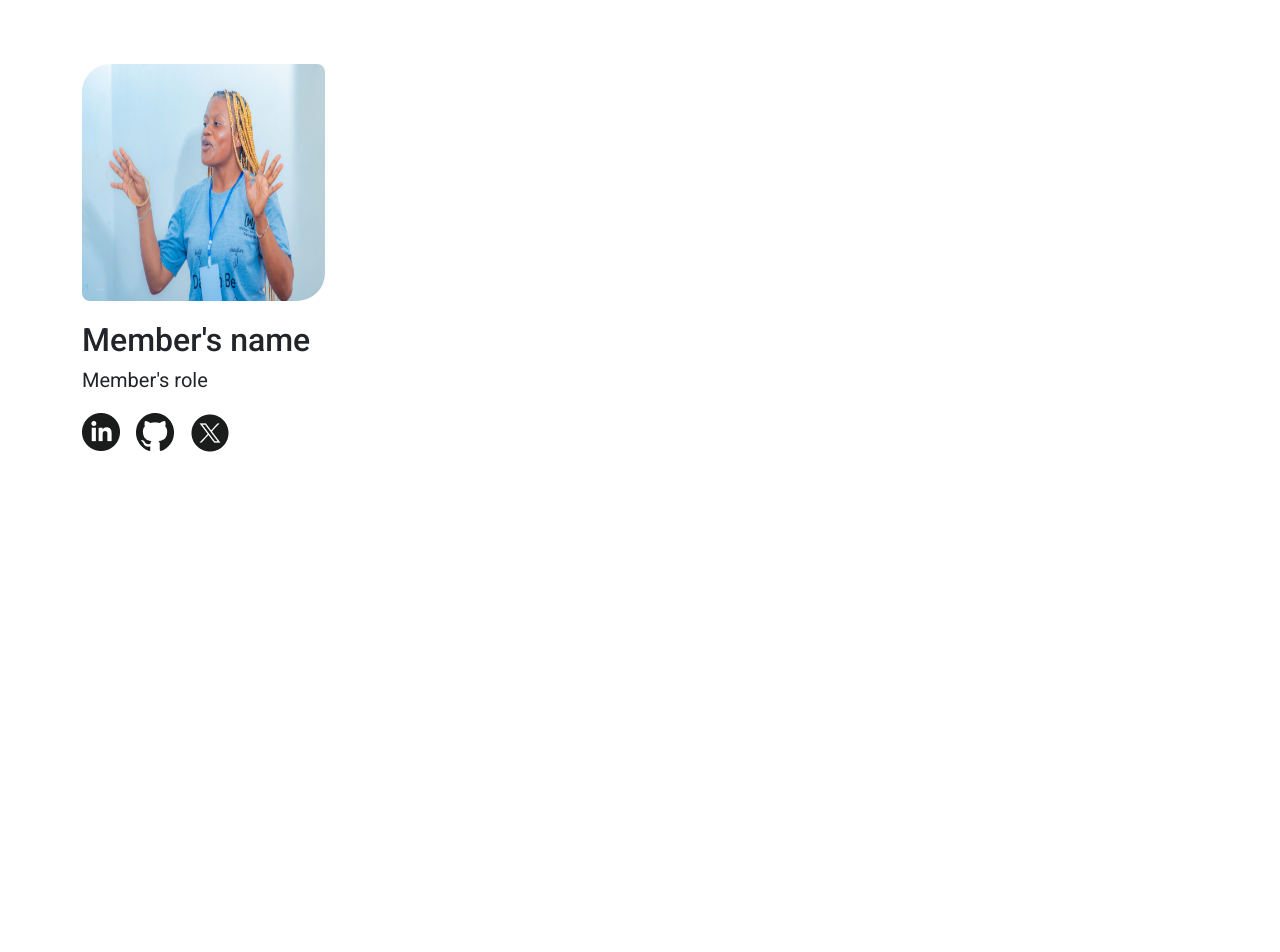
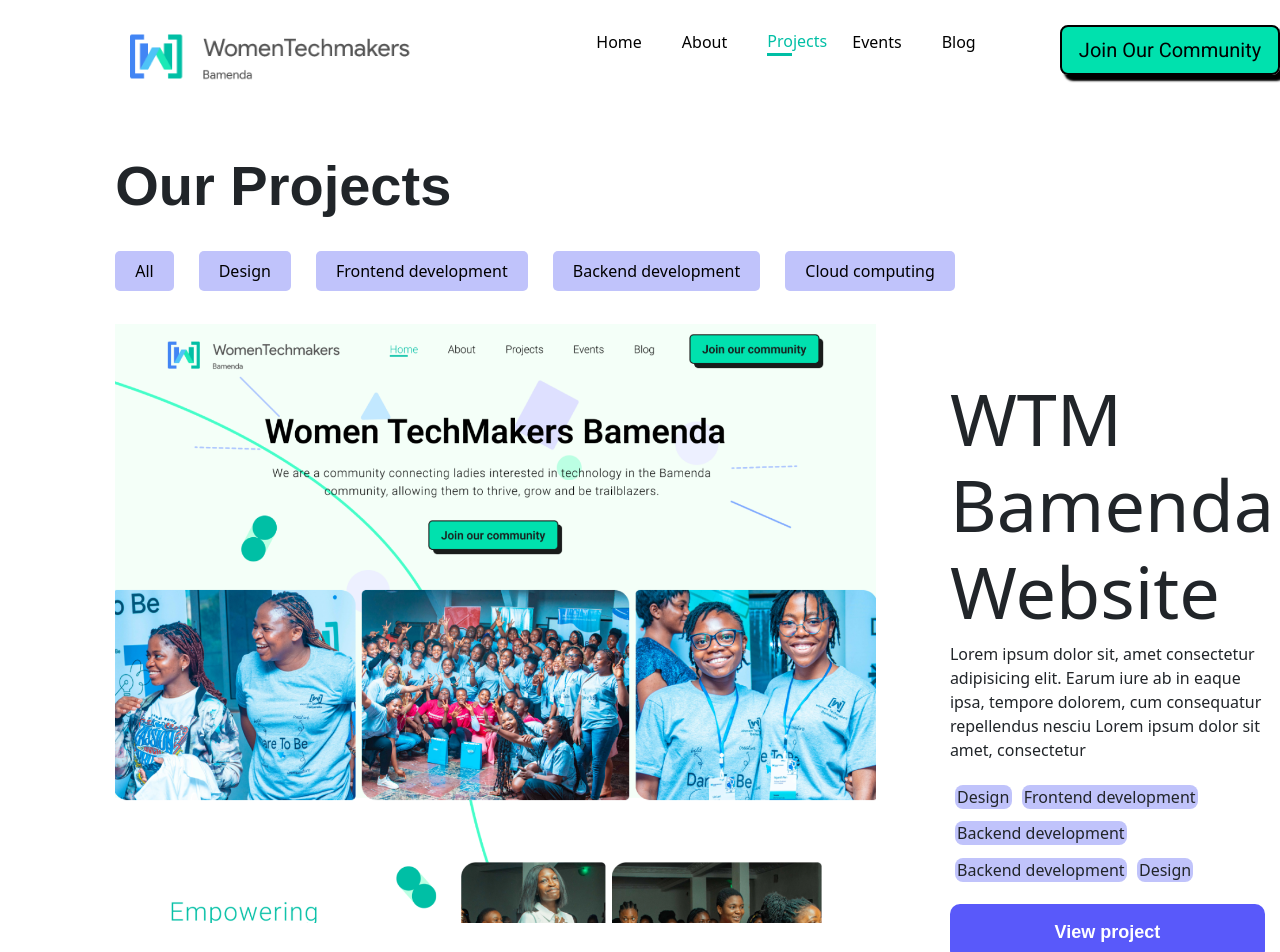
Before and after one commit to WTMBamenda/wtm-bamenda-website-frontend, a React (Create React App) app in the folder wtm-bamenda-website-frontend/: page /projects in a window 1280 px wide. Shown: the top 952 px of the page. Before the commit the page ends 800 px from the top, so only its background shows below. Built offline with nearby package versions, Linux system fonts and the light colour scheme.

Commit message:
Created Projects page

```diff
--- a/wtm-bamenda-website-frontend/src/NavBar/NavBar.jsx
+++ b/wtm-bamenda-website-frontend/src/NavBar/NavBar.jsx
@@ -18,7 +18,7 @@
                     <Link to='/about' className="link">
                     <li >About</li>
                     </Link>
-                   <Link to='/project' className="link" >
+                   <Link to='/projects' className="link" >
                    <li >Projects</li>
                    </Link>
                    <Link to='/events' className="link">
--- a/wtm-bamenda-website-frontend/src/pages/Events.jsx
+++ b/wtm-bamenda-website-frontend/src/pages/Events.jsx
@@ -26,7 +26,7 @@
             <Link to="/about" className="link">
               <li>About</li>
             </Link>
-            <Link to="/project" className="link">
+            <Link to="/projects" className="link">
               <li>Projects</li>
             </Link>
             <Link to="/events" className="link">
--- /dev/null
+++ b/wtm-bamenda-website-frontend/src/pages/Projects.css
@@ -0,0 +1,122 @@
+.projects-page{
+  justify-content: center;
+}
+.page{
+  margin: 5%;
+}
+
+  .nav-logo {
+    width: 350px;
+    height: 100px;
+    margin-left: 130px;
+    object-fit: contain;
+  }
+
+  .nav-bar3 {
+    width: 100%;
+    display: flex;
+    flex-wrap: wrap;
+    align-items: center;
+    justify-content: space-between;
+    background: #ffff;
+    margin-right: 5%;
+  }
+
+  .nav-bar3 ul {
+    display: flex;
+    flex-direction: row;
+    align-items: center;
+    justify-content: center;
+    gap: 40px;
+    list-style: none;
+  }
+
+  ul .nav-events {
+    color: #00bfa5;
+    border-bottom: 3px solid #00bfa5;
+    width: 25px;
+    margin-right: 20px;
+  }
+
+  .link {
+    text-decoration: none;
+    color: black;
+  }
+  ul .nav-projects {
+    color: #00bfa5;
+    border-bottom: 3px solid #00bfa5;
+    width: 25px;
+    margin-right: 20px;
+  }
+  .page{
+    margin: 3% 9%;
+  }
+  .project-container{
+    display: flex;
+    flex-direction: row;
+    width: 100%;
+    margin: 0;
+    padding: 0;
+  }
+  .page-title{
+    margin-top: 5%;
+  }
+  .header{
+    font-weight: 600;
+    font-size: 350%;
+    font-family: sans-serif;
+  }
+  .filter-container{
+    display: flex;
+    flex-direction: row;
+    margin: 3% 0%;
+  }
+  .filter-btn{
+    padding: 1% 3%;
+    border-radius: 0.5rem;
+    background-color: rgb(192, 195, 251);
+  }
+  .wtm-website-image{
+    width: 900px;
+    height: 600px;
+
+  }
+  .detail-container{
+    width: 30%;
+    justify-content: center;
+    align-items: center;
+    margin-top: 5%;
+    margin-left: 7%;
+  }
+  .view-btn{
+    padding:8px 16px;
+    border-radius: 10px;
+    border: none;
+    background-color: rgb(89, 89, 250);
+    width: 100%;
+    height: 10%;
+    font-size: large;
+    font-weight: 650;
+    font-family: sans-serif;
+    color: white;
+  }
+  .view-btn:hover {
+    cursor: pointer;
+    background-color: blue;
+  }
+  .tag-items{
+
+    display: flex;
+    flex-wrap: wrap;
+    margin-bottom: 5%;
+  }
+  .project-tag{
+    padding: 0% 0.7%;
+    background-color: rgb(192, 195, 251);
+    border-radius: 0.5rem;
+    margin: 2% 5px;
+  }
+  .project-name{
+    font-size: 450%;
+    font-weight: 250;
+  }
--- a/wtm-bamenda-website-frontend/src/pages/Projects.jsx
+++ b/wtm-bamenda-website-frontend/src/pages/Projects.jsx
@@ -1,11 +1,105 @@
+import React from "react";
+import JoinButton from "../JoinButton/JoinButton";
+import Logo from "../assets/logos/wtm-logo.png";
+import projectimage1 from '../assets/project/project.png';
+import { Link } from "react-router-dom";
+
+import "./Projects.css";
+import Footer from "../Footer/Footer";
+import { useState } from "react";
+
+const FilterButton = ({ label }) => {
+  const [isActive, setIsActive] = useState(false);
+
+  const handleClick = () => {
+    setIsActive(true);
+  };
+
+  const buttonStyle = {
+    backgroundColor: isActive ? '#4285F4' : 'rgb(192, 195, 251)',
+    color: isActive ? 'white' : 'black',
+    padding: '8px 20px',
+    borderRadius: '5px',
+    border: 'none',
+    cursor: 'pointer',
+    marginRight: '25px',
+  };
+
+  const handleBlur = () => {
+    setIsActive(false);
+  };
+
+  return (
+    <button
+      style={buttonStyle}
+      onClick={handleClick}
+      onBlur={handleBlur}
+      tabIndex={0} // Enables button to receive focus
+    >
+      {label}
+    </button>
+  );
+};
 
 
-function Projects(){
-    <div>
+export default function Projects() {
+  return (
+    <div className="projects-page">
+      <div className="nav-bar3">
+        <img src={Logo} alt="wtm-logo" className="nav-logo" />
+        <nav className="nav-item">
+          <ul>
+            <Link to="/" className="link">
+              <li>Home</li>
+            </Link>
+            <Link to="/about" className="link">
+              <li>About</li>
+            </Link>
+            <Link to="/projects" className="link">
+              <li className="nav-projects">Projects</li>
+            </Link>
+            <Link to="/events" className="link">
+              <li>Events</li>
+            </Link>
+            <Link to="/blog" className="link">
+              <li>Blog</li>
+            </Link>
+          </ul>
+        </nav>
+        <JoinButton />
+      </div>
+        <div className="page">
+          <div className="page-title">
+            <h1 className="header">Our Projects</h1>
+          </div>
+          <div className="filter-container">
+            <FilterButton className="filter-btn" label="All" />
+            <FilterButton className="filter-btn" label="Design" />
+            <FilterButton className="filter-btn" label="Frontend development" />
+            <FilterButton className="filter-btn" label="Backend development" />
+            <FilterButton className="filter-btn" label="Cloud computing" />
+          </div>
+          <div className="project-container">
+            <img src={projectimage1} className="wtm-website-image"/>
+            <div className="detail-container">
+              <h2 className="project-name">WTM Bamenda Website</h2>
+              <p>Lorem ipsum dolor sit, amet consectetur adipisicing elit. Earum
+              iure ab in eaque ipsa, tempore dolorem, cum consequatur
+              repellendus nesciu Lorem ipsum dolor sit amet, consectetur</p>
+              <div className="tag-items">
+                        <p className="project-tag">Design</p>
+                        <p className="project-tag">Frontend development</p>
+                        <p className="project-tag">Backend development</p>
+                        <p className="project-tag">Backend development</p>
+                        <p className="project-tag">Design</p>
+              </div>
+              <button className="view-btn">View project</button>
+            </div>
+          </div>
+        </div>
 
+      <Footer />
     </div>
+
+  );
 }
-
-
-
-export default Projects;
```
